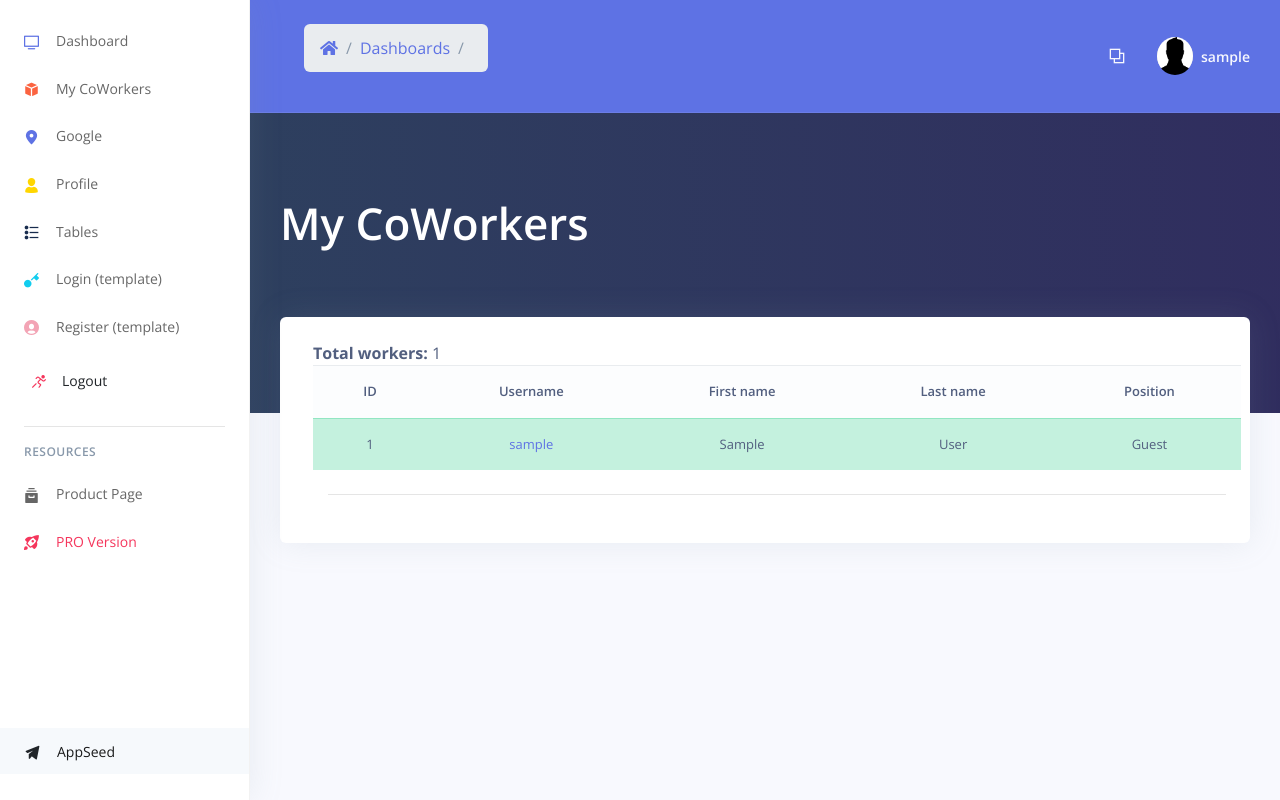
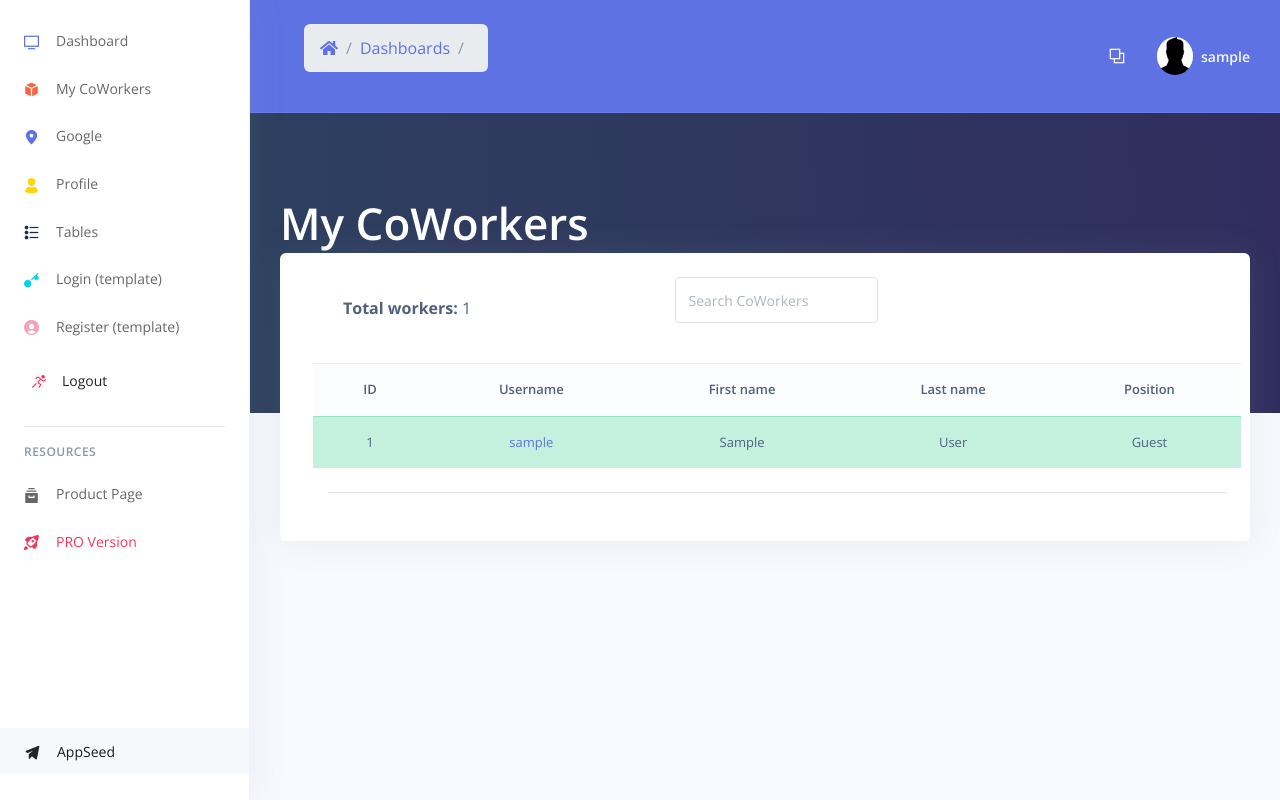
Before and after one commit to AlexGrytsai/ProjectManegerSystem, a Django app: page /accounts/workers/ in a window 1280 px wide. Run offline with Django 5.2, Linux system fonts and the light colour scheme; the visitor is signed in with stand-in values (Sample User, id 1); data comes from the database, SQL or seed files in the repository; parts of the project's set-up code (start-up, migrations or seed data) failed here and were passed over; some libraries are stand-ins or nearby versions.

Commit message:
Refined queryset in WorkerListView for search and added contex["search_form"]. Added search field on Worker list page

```diff
--- a/templates/users/worker_list.html
+++ b/templates/users/worker_list.html
@@ -8,24 +8,18 @@
        style="min-height: 300px; background-size: cover; background-position: center top;">
     <!-- Mask -->
     <span class="mask bg-gradient-default opacity-8"></span>
-    <!-- Header container -->
     <div class="container-fluid d-flex align-items-center">
       <div class="row" style="white-space: nowrap">
         <div class="col-lg-7 col-md-10">
           <h1 class="display-2 text-white">
             My CoWorkers
           </h1>
-          {% if object.id == request.user.id or request.user.role == "Supervisor" %}
-            <a href="{% url 'users:add-worker' %}" class="btn btn-success">
-              Add new Worker
-            </a>
-          {% endif %}
         </div>
       </div>
     </div>
   </div>
   <!-- Page content -->
-  <div class="container-fluid mt--7">
+  <div class="container-fluid mt--9">
   <div class="row">
     <div class="col-xl-12 order-xl-1">
       <div class="card">
@@ -33,11 +27,32 @@
           <form>
             <div class="pl-lg-4">
               <div class="row">
+                <div class="container-fluid">
+                  <div class="row">
+                    <div class="col-lg-4 col-md-4 d-flex align-items-center">
+                      <div class="text-left">
+                        <strong>Total workers:</strong> {{ total_workers }}
+                      </div>
+                    </div>
+                    <div
+                        class="col-lg-4 col-md-4 d-flex justify-content-center align-items-center">
+                      <div>
+                        {% include 'includes/search.html' %}
+                      </div>
+                    </div>
+                    <div
+                        class="col-lg-4 col-md-4 d-flex justify-content-end align-items-center">
+                      {% if object.id == request.user.id or request.user.role == "Supervisor" %}
+                        <a href="{% url 'users:add-worker' %}"
+                           class="btn btn-success">
+                          Add new Worker
+                        </a>
+                      {% endif %}
+                    </div>
+                  </div>
+                </div>
                 {% if worker_list %}
-                  <div class="text-left">
-                    <strong>Total workers:</strong> {{ total_workers }}
-                  </div>
-                  <table class="table table-striped">
+                  <table class="table table-striped mt-4">
                     <tr class="text-center">
                       <th>ID</th>
                       <th>Username</th>
--- a/users/views.py
+++ b/users/views.py
@@ -6,8 +6,10 @@ from django.views.generic import DetailView
 from django.views.generic import ListView
 from django.views.generic import TemplateView
 from django.views.generic import UpdateView
+from django.db.models import Q
 
 from .forms import AddWorkerForm
+from .forms import WorkerSearchForm
 from .forms import RegisterForm
 from .forms import WorkerUserUpdateForm
 from .models import WorkerUser
@@ -122,7 +124,22 @@ class WorkerListView(LoginRequiredMixin, ListView):
     context_object_name = "worker_list"
     paginate_by = 10
 
-    def get_context_data(self, **kwargs):
+    def get_context_data(self, *, object_list=None, **kwargs):
         context = super(WorkerListView, self).get_context_data(**kwargs)
         context["total_workers"] = WorkerUser.objects.all().count()
+        title = self.request.GET.get("title", "")
+        context["search_form"] = WorkerSearchForm(initial={"title": title})
+
         return context
+
+    def get_queryset(self):
+        queryset = WorkerUser.objects.all()
+        form = WorkerSearchForm(self.request.GET)
+        if form.is_valid():
+            search_term = form.cleaned_data["title"]
+            search_conditions = (Q(username__icontains=search_term) |
+                                 Q(first_name__icontains=search_term) |
+                                 Q(last_name__icontains=search_term))
+            return queryset.filter(search_conditions)
+
+        return queryset
```
